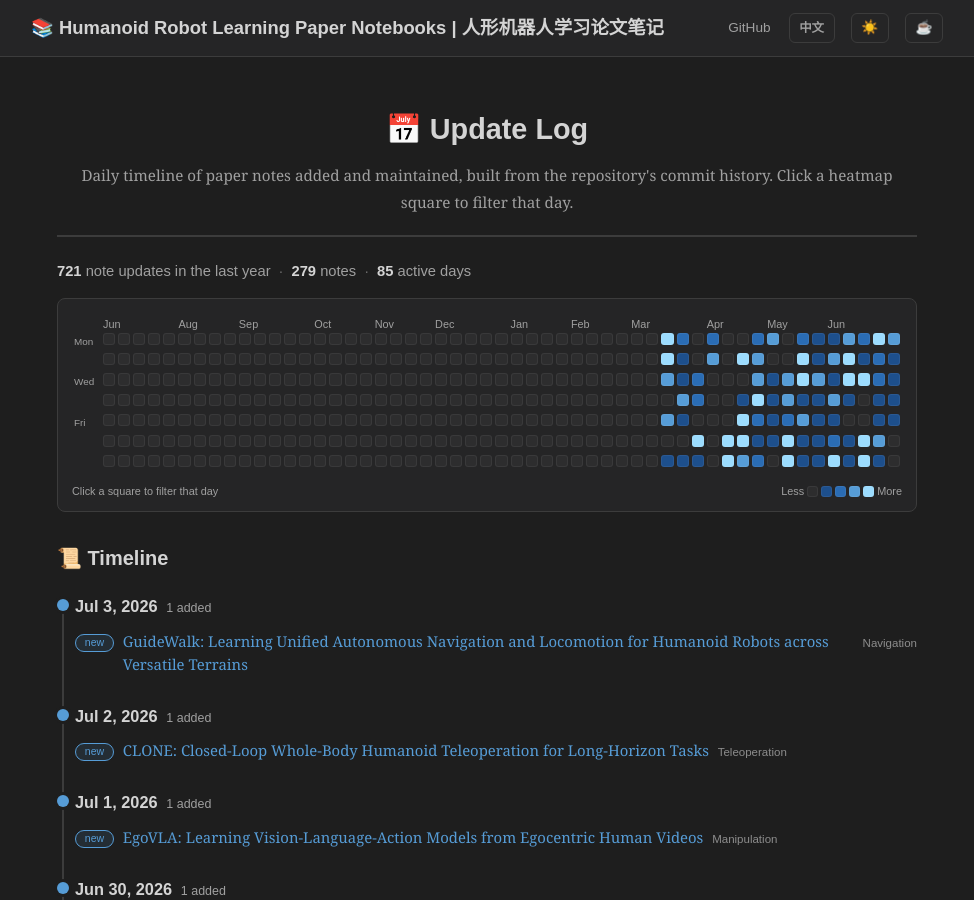
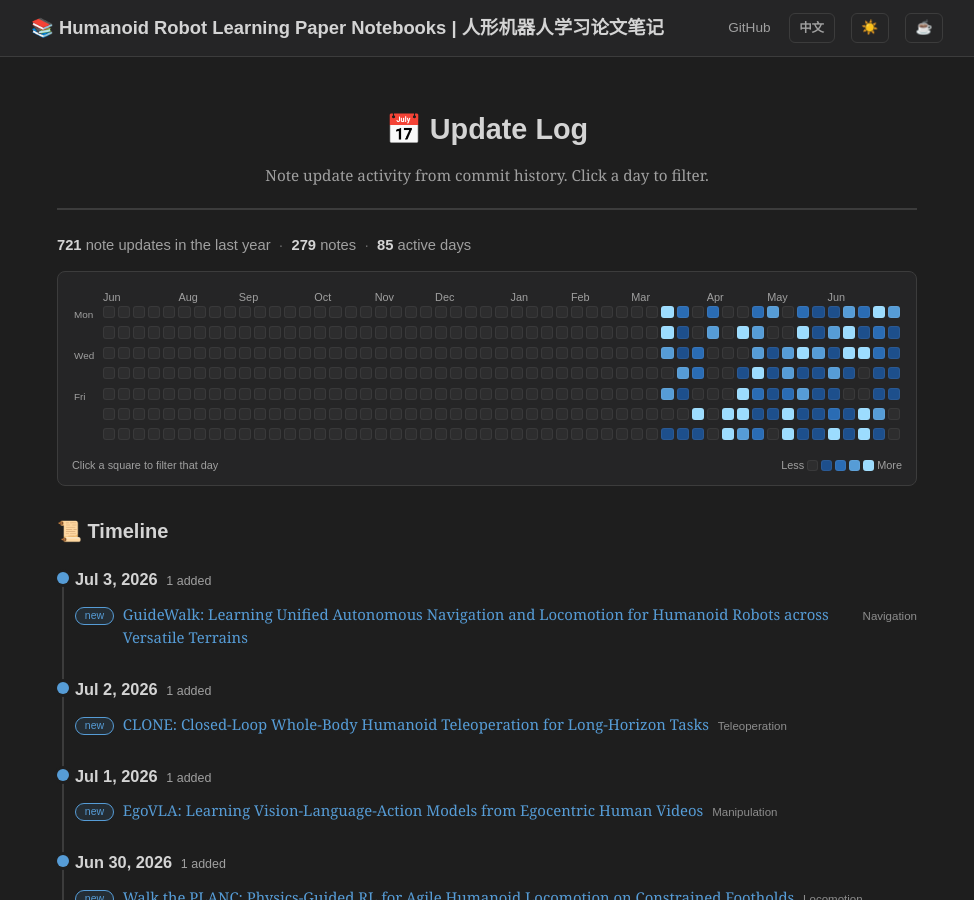
Before and after one commit to ImChong/Humanoid_Robot_Learning_Paper_Notebooks, a Jekyll site: the page built from updates.html, in a window 1280 px wide and 900 px high. Shown: the whole window, without its empty margins (153-1127 px from the left). Built offline with Jekyll 4.4.1, drawn with Linux system fonts in a browser that asks for light colours.

Commit message:
style(Updates): 精简更新记录页副标题文案
Co-authored-by: Chong Liu <chongliu2021@163.com>

```diff
--- a/updates.html
+++ b/updates.html
@@ -6,8 +6,8 @@ title: "Update Log"
   <div class="updates-header">
     <h1 data-en="📅 Update Log" data-zh="📅 更新记录">📅 Update Log</h1>
     <p class="updates-subtitle"
-       data-en="Daily timeline of paper notes added and maintained, built from the repository's commit history. Click a heatmap square to filter that day."
-       data-zh="论文笔记的每日新增与维护时间线，数据来自仓库提交历史。点击热力图方格可筛选当日更新。">Daily timeline of paper notes added and maintained, built from the repository's commit history. Click a heatmap square to filter that day.</p>
+       data-en="Note update activity from commit history. Click a day to filter."
+       data-zh="基于提交历史的笔记更新记录，点击方格筛选当日。">Note update activity from commit history. Click a day to filter.</p>
   </div>
 
   <div id="updates-app" class="updates-app">
```
